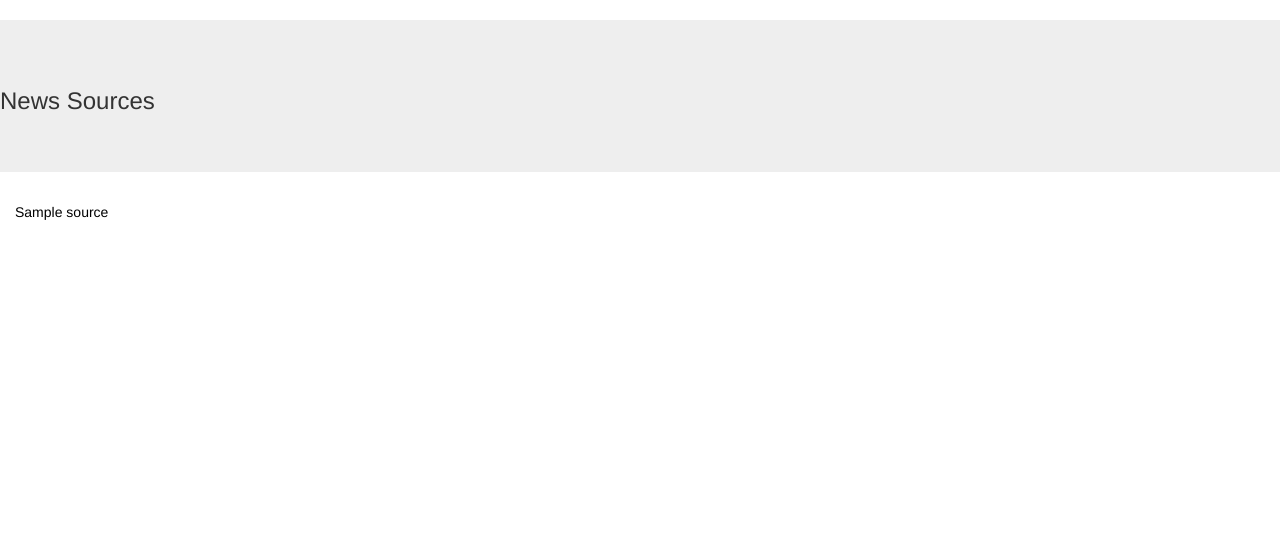
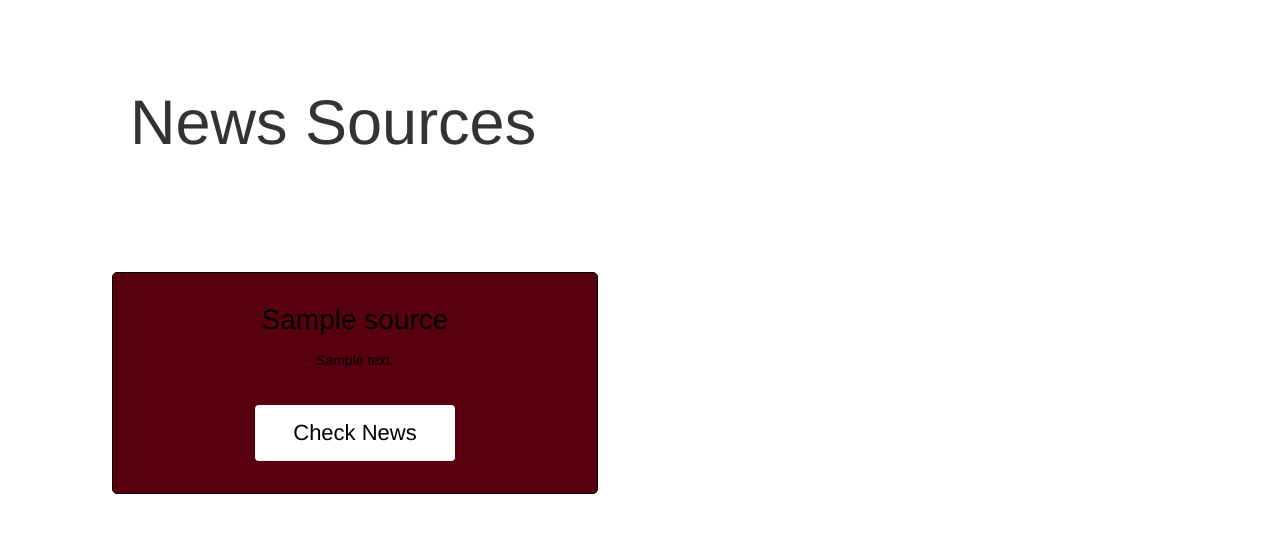
Before and after one commit to rehemafaith/news-highlight, a Flask app: template app/templates/index.html in a window 1280 px wide. Shown: the part 52-585 px from the top of the page. Run offline with Flask 2, Linux system fonts and the light colour scheme; the template is opened without the code that fills it: most values are stand-ins (such as "Sample title", 1, 10 or a date in 2020); parts of the project's set-up code (start-up, migrations or seed data) failed here and were passed over; some libraries are stand-ins or nearby versions.

Commit message:
added a border

```diff
--- a/app/models/headlines.py
+++ b/app/models/headlines.py
@@ -3,11 +3,11 @@
   Headlines class to define Headline Objects
   '''
 
-  def __init__(self,id,author,title,description,urlToImage,content):
+  def __init__(self,id,author,title,description,urlToImage,url):
 
       self.id = id
       self.author = author
       self.title = title
       self.description = description
       self.urlToImage = urlToImage
-      self.content = content
+      self.url = url
--- a/app/request.py
+++ b/app/request.py
@@ -92,11 +92,11 @@
         title = headlines_item.get ('title')
         description = headlines_item.get('description')
         urlToImage = headlines_item.get ('urlToImage')
-        content = headlines_item.get ('content')
+        url = headlines_item.get ('url')
 
         if urlToImage:
 
-            headlines_object = Headlines(id,author,title,description,urlToImage,content)
+            headlines_object = Headlines(id,author,title,description,urlToImage,url)
             headlines_results.append(headlines_object)
 
     return headlines_results
--- a/app/templates/fourOwfour.html
+++ b/app/templates/fourOwfour.html
@@ -1,3 +1,3 @@
 {% extends 'base.html'%}
 
-{% blac %}
+<!-- {% blac %} -->
--- a/app/templates/index.html
+++ b/app/templates/index.html
@@ -3,18 +3,96 @@
 
 <!-- News sources  section  -->
 {% block content %}
+
+<div class="container">
   <div class=jumbotron>
-    <h3> News Sources</h3>
+    <h1> News Sources</h1>
+
   </div>
- <div class="container" style="width:100%">
   {% for source in sources %}
-    <div class="card" >
-      <p>
-        <a href="/news/{{ source.id }}" style="color:black">{{ source.name}}</a>
-      </p>
+
+  <div class="col-md-6">
+    <div class="card">
+      <div class="card-body">
+        <div class="card-title" id="head">
+          <p style="font-size: 200%;">{{ source.name}}</p>
         </div>
+        <div class="text">
+          <p>{{ source.description}}</p>
+          <br>
+          <a href="/news/{{ source.id }}"> <button class="button"> <span>Check News </span></button></a>
+        </div>
+      </div>
+
+
+    </div>
+  </div>
+  </div>
+
+
 
   {% endfor %}
 </div>
+<style>
+.card{
+  border: 0.5px solid black;
+  border-radius: 5px;
+  padding: 5%;
+  margin: 5%;
+  text-align: center;
+  background-color: #59000E;
+  color:black;
+}
+#head{
+  font-weight: 50px;
+}
+.jumbotron{
+  background-color:white;
+}
+h1{
+  color:white;
+}
+.button {
+  border-radius: 4px;
+  background-color: white;
+  border: none;
+  color: black;
+  text-align: center;
+  font-size: 22px;
+  padding: 12px;
+  width: 200px;
+  transition: all 0.5s;
+  cursor: pointer;
+  margin: 5px;
+}
+
+.button span {
+  cursor: pointer;
+  display: inline-block;
+  position: relative;
+  transition: 0.5s;
+}
+
+.button span:after {
+  content: '\00bb';
+  position: absolute;
+  opacity: 0;
+  top: 0;
+  right: -0px;
+  transition: 0.5s;
+}
+
+.button:hover span {
+  padding-right: 25px;
+}
+
+.button:hover span:after {
+  opacity: 1;
+  right: 0;
+}
+/* h1{
+  color:red;
+} */
+</style>
 
 {% endblock %}
```
Also changed, not shown: app/templates/news.html (+16 -11 lines). Lines whose indentation alone changed are shown as unchanged.
